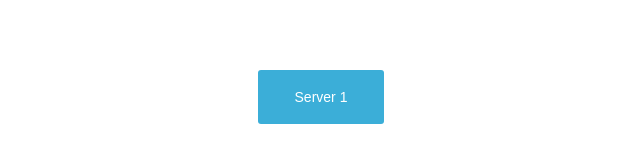
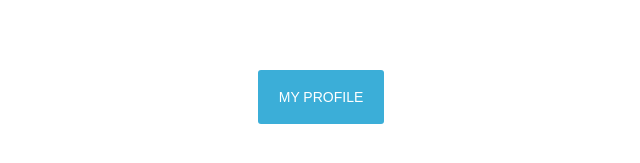
Before and after one commit to tskravisankar/tskravisankar.github.io.test, a plain HTML site: page index.html in a window 1280 px wide. Shown: the part 191-354 px from the top of the page, 319-959 px from the left. Drawn offline with Linux system fonts and the light colour scheme.

Commit message:
Update index.html

```diff
--- a/index.html
+++ b/index.html
@@ -39,7 +39,7 @@
   <div class="panel panel-default">
     <div class="panel-body text-center">
         <div class="btn-group">
-          <button type="button" class="btn btn-default" href="http://www.ravisankar.info/">Server 1</button>
+          <a  href="http://www.ravisankar.info/"><button type="button" class="btn btn-default">MY PROFILE</button></a>
       </div>
     </div>
   </div>
```
